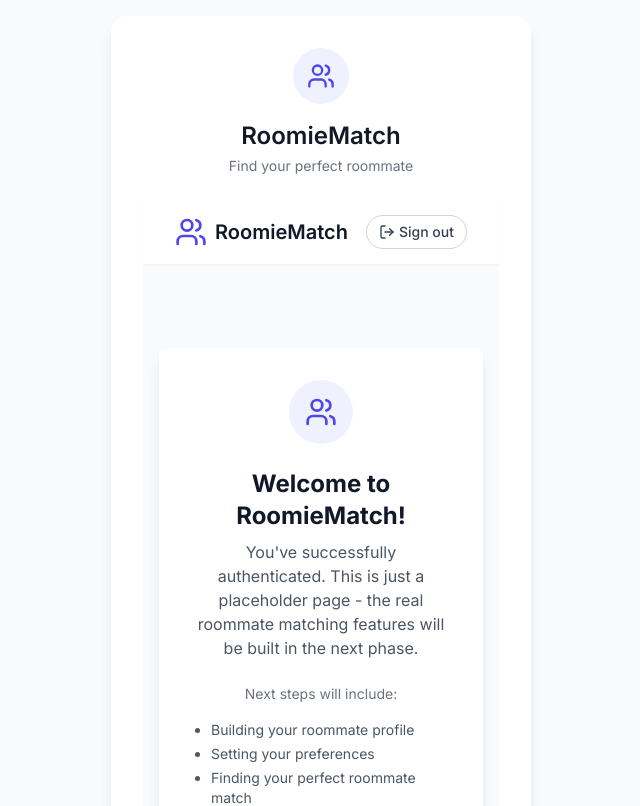
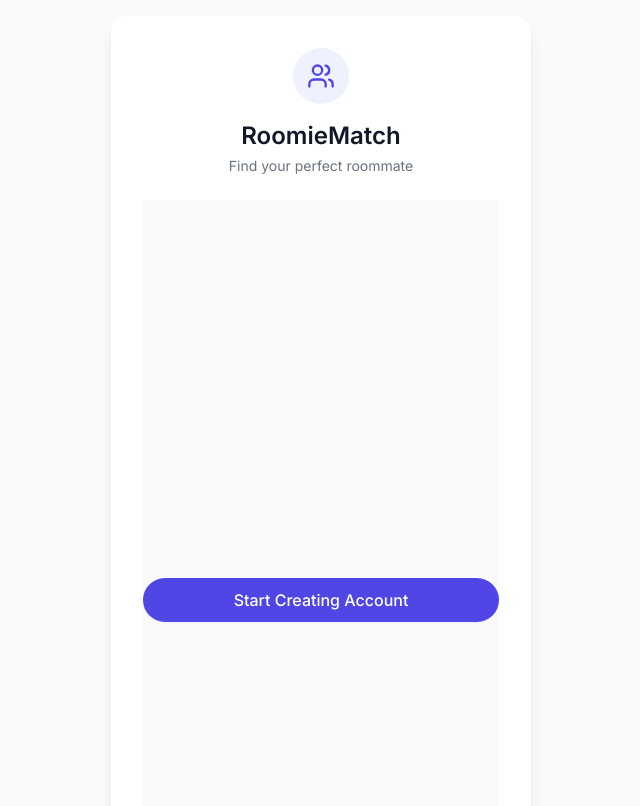
Before and after one commit to joherman96/Jonahprettysmart, a React (Vite) app: page /welcome in a window 1280 px wide. Shown: the top 806 px of the page, without its empty margins (319-959 px from the left). Built offline with nearby package versions, Linux system fonts and the light colour scheme; sample sign-in values are in the browser's storage.

Commit message:
Update welcome page and add blank page

```diff
--- a/src/App.tsx
+++ b/src/App.tsx
@@ -4,6 +4,7 @@ import SignInPage from './pages/auth/SignInPage';
 import VerifyEmailPage from './pages/auth/VerifyEmailPage';
 import PasscodePage from './pages/auth/PasscodePage';
 import WelcomePage from './pages/WelcomePage';
+import BlankPage from './pages/BlankPage';
 import ProfileBuilder from './pages/ProfileBuilder';
 import BasicDetailsCard from './pages/profile/BasicDetailsCard';
 import PrivateRoute from './components/auth/PrivateRoute';
@@ -13,7 +14,7 @@ function App() {
   return (
     <Routes>
       <Route element={<AuthLayout />}>
-        <Route path="/" element={<Navigate to="/auth/signin\" replace />} />
+        <Route path="/" element={<Navigate to="/auth/signin" replace />} />
         <Route element={<AuthRoute />}>
           <Route path="/auth/signin" element={<SignInPage />} />
           <Route path="/auth/verify" element={<VerifyEmailPage />} />
@@ -21,6 +22,7 @@ function App() {
         </Route>
         <Route element={<PrivateRoute />}>
           <Route path="/welcome" element={<WelcomePage />} />
+          <Route path="/blank" element={<BlankPage />} />
           <Route path="/profile-builder" element={<ProfileBuilder />} />
           <Route path="/profile/basic-details" element={<BasicDetailsCard />} />
         </Route>
--- /dev/null
+++ b/src/pages/BlankPage.tsx
@@ -0,0 +1,9 @@
+import React from 'react';
+
+const BlankPage: React.FC = () => {
+  return (
+    <div className="min-h-screen bg-white"></div>
+  );
+};
+
+export default BlankPage;
--- a/src/pages/WelcomePage.tsx
+++ b/src/pages/WelcomePage.tsx
@@ -1,67 +1,24 @@
 import React from 'react';
 import { useNavigate } from 'react-router-dom';
-import { Users, LogOut } from 'lucide-react';
 import Button from '../components/ui/Button';
-import useAuthStore from '../store/authStore';
 
 const WelcomePage: React.FC = () => {
   const navigate = useNavigate();
-  const { logout } = useAuthStore();
+  const hasStarted = localStorage.getItem('hasStartedProfile') === 'true';
 
-  const handleLogout = () => {
-    logout();
-    navigate('/auth/signin');
+  const handleStart = () => {
+    localStorage.setItem('hasStartedProfile', 'true');
+    navigate('/blank');
   };
 
   return (
-    <div className="min-h-screen bg-gray-50 flex flex-col">
-      <header className="bg-white shadow-sm">
-        <div className="max-w-7xl mx-auto px-4 sm:px-6 lg:px-8">
-          <div className="flex justify-between h-16 items-center">
-            <div className="flex items-center">
-              <Users className="h-8 w-8 text-primary-600" />
-              <span className="ml-2 text-xl font-semibold text-gray-900">RoomieMatch</span>
-            </div>
-            <button
-              onClick={handleLogout}
-              className="inline-flex items-center px-3 py-1.5 border border-gray-300 text-sm leading-5 font-medium rounded-full text-gray-700 bg-white hover:bg-gray-50 focus:outline-none focus:ring-2 focus:ring-offset-2 focus:ring-primary-500"
-            >
-              <LogOut size={16} className="mr-1" />
-              Sign out
-            </button>
-          </div>
-        </div>
-      </header>
-
-      <main className="flex-grow flex items-center justify-center px-4">
-        <div className="max-w-md w-full bg-white shadow-lg rounded-lg p-8 text-center">
-          <div className="h-16 w-16 bg-primary-50 rounded-full flex items-center justify-center mx-auto mb-6">
-            <Users size={32} className="text-primary-600" />
-          </div>
-
-          <h1 className="text-2xl font-bold text-gray-900 mb-2">Welcome to RoomieMatch!</h1>
-          <p className="text-gray-600 mb-6">
-            You've successfully authenticated. This is just a placeholder page - the real roommate matching features will be built in the next phase.
-          </p>
-
-          <div className="space-y-4">
-            <p className="text-sm text-gray-500">
-              Next steps will include:
-            </p>
-            <ul className="text-sm text-gray-600 text-left list-disc ml-5 space-y-1">
-              <li>Building your roommate profile</li>
-              <li>Setting your preferences</li>
-              <li>Finding your perfect roommate match</li>
-            </ul>
-          </div>
-
-          <div className="mt-8">
-            <Button onClick={handleLogout}>
-              Sign out
-            </Button>
-          </div>
-        </div>
-      </main>
+    <div className="min-h-screen bg-gray-50 flex items-center justify-center">
+      <Button
+        onClick={handleStart}
+        aria-label={hasStarted ? 'Continue Creating' : 'Start Creating Account'}
+      >
+        {hasStarted ? 'Continue Creating' : 'Start Creating Account'}
+      </Button>
     </div>
   );
 };
```
